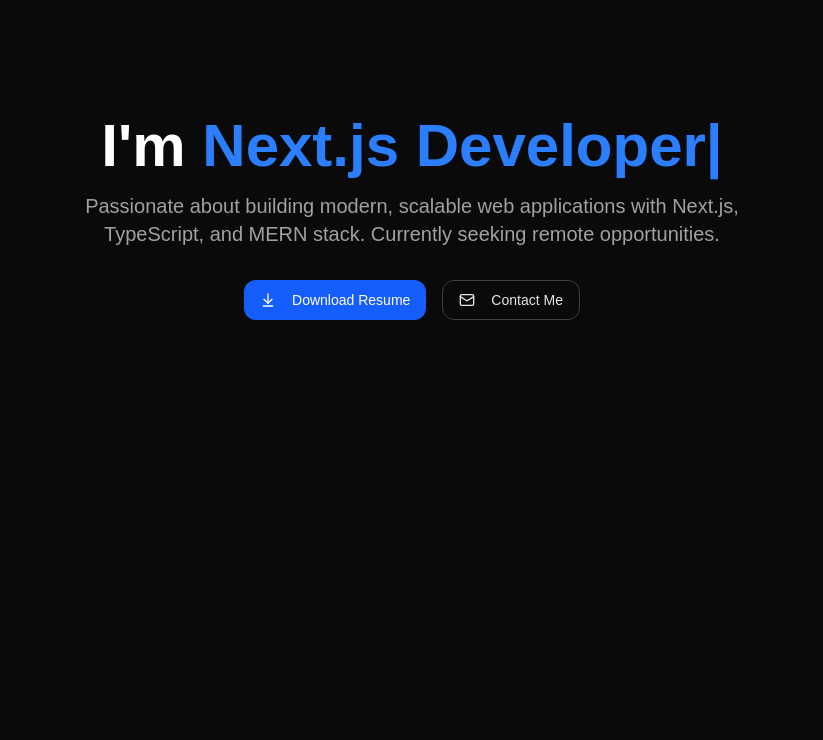
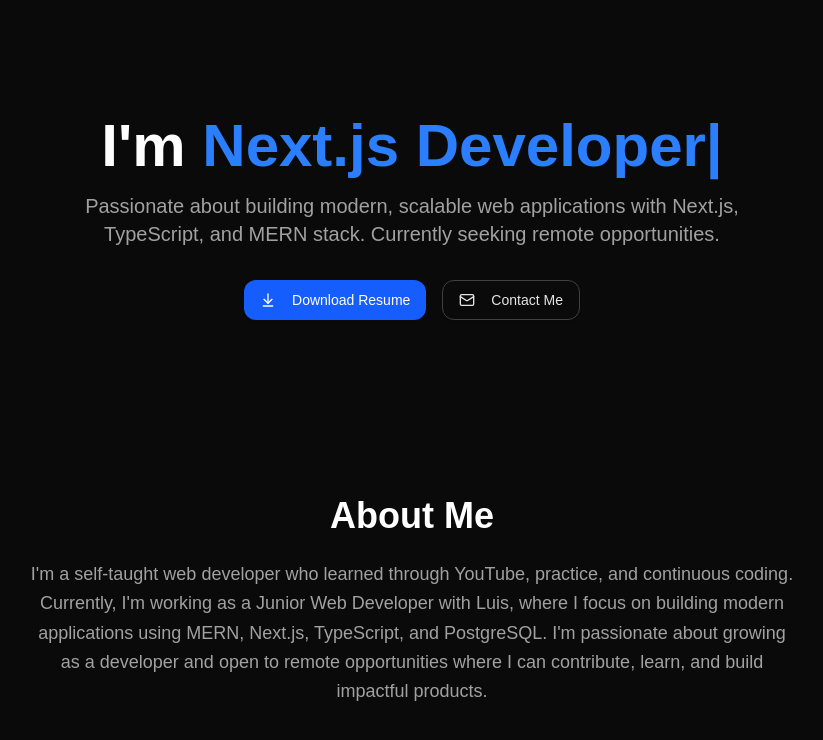
Before and after one commit to mdarfatwork/portfolio, a Next.js app: page / in a window 1280 px wide. Shown: the top 740 px of the page, without its empty margins (228-1051 px from the left). Built offline with nearby package versions, Linux system fonts and the light colour scheme.

Commit message:
About me added

```diff
--- a/app/page.tsx
+++ b/app/page.tsx
@@ -1,9 +1,11 @@
+import About from "@/components/About";
 import Hero from "@/components/Hero";
 
 export default function Home() {
   return (
     <main className="container max-w-6xl p-5 mx-auto">
       <Hero/>
+      <About />
     </main>
   );
 }
--- /dev/null
+++ b/components/About.tsx
@@ -0,0 +1,19 @@
+export default function About() {
+  return (
+    <section id="about" className="py-20">
+      <div className="max-w-3xl mx-auto text-center">
+        <h2 className="mb-6 text-3xl font-bold text-white sm:text-4xl">
+          About Me
+        </h2>
+        <p className="text-lg leading-relaxed text-neutral-400">
+          I'm a self-taught web developer who learned through YouTube, practice,
+          and continuous coding. Currently, I&apos;m working as a Junior Web
+          Developer with Luis, where I focus on building modern applications
+          using MERN, Next.js, TypeScript, and PostgreSQL. I&apos;m passionate
+          about growing as a developer and open to remote opportunities where I
+          can contribute, learn, and build impactful products.
+        </p>
+      </div>
+    </section>
+  );
+}
--- a/components/Hero.tsx
+++ b/components/Hero.tsx
@@ -8,7 +8,7 @@
   return (
     <section className="flex flex-col items-center justify-center py-24 text-center">
       <h1 className="mb-4 text-4xl font-bold text-white sm:text-5xl md:text-6xl">
-        I'm{" "}
+        I&apos;m{" "}
         <TypeAnimation
           sequence={[
             "Mohammed Arfat",
```
